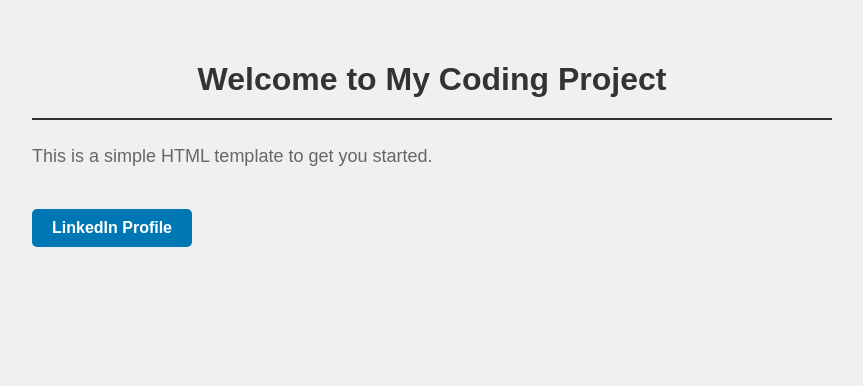
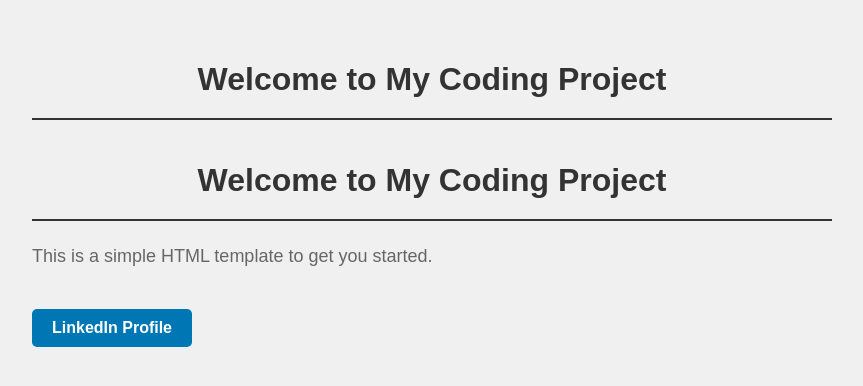
Before and after one commit to vinayak2191/demo1, a plain HTML site: page indx.html in a window 1280 px wide. Shown: the whole page, without its empty margins (208-1071 px from the left). Drawn offline with Linux system fonts and the light colour scheme.

Commit message:
index.html

```diff
--- a/indx.html
+++ b/indx.html
@@ -9,6 +9,7 @@
 </head>
 <body>
     <h1>Welcome to My Coding Project</h1>
+     <h1>Welcome to My Coding Project</h1>
     <p>This is a simple HTML template to get you started.</p>
     <a href="https://www.linkedin.com/in/vinayak-parihar?utm_source=share&utm_campaign=share_via&utm_content=profile&utm_medium=android_app" class="linkedin-button">LinkedIn Profile</a>
 </body>
```
